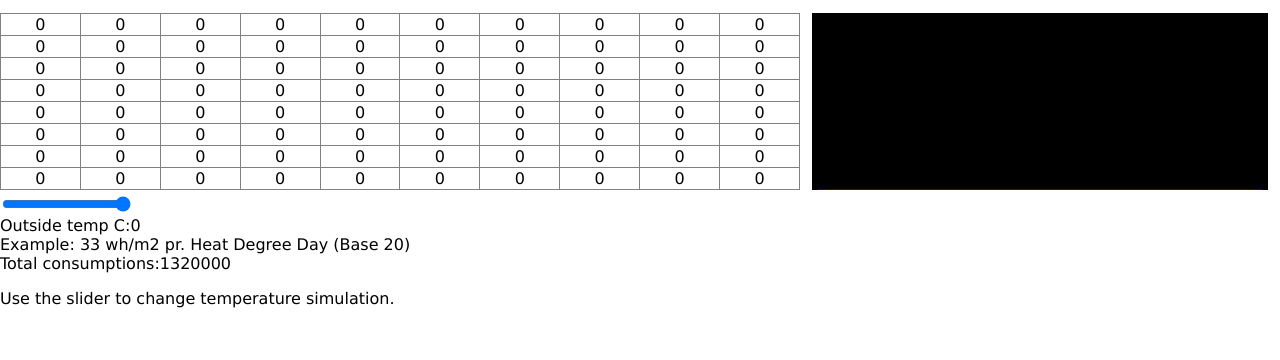
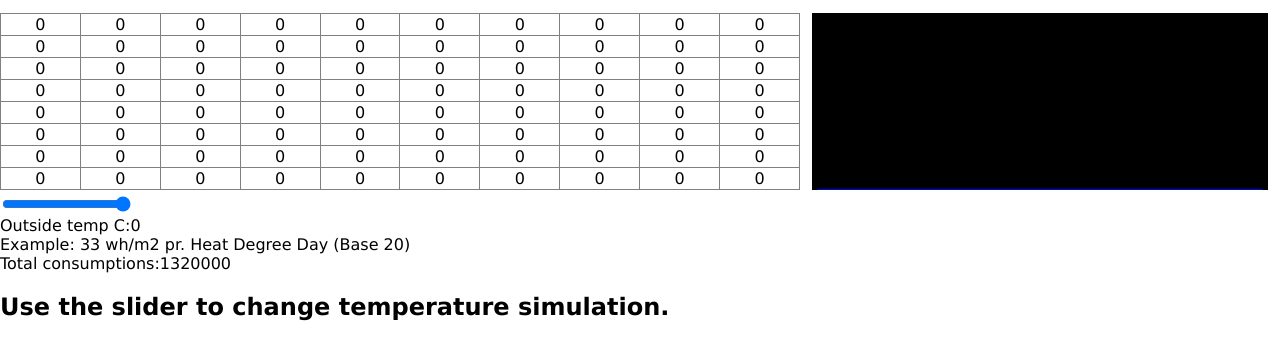
Before and after one commit to mhoey/3dbuilding, a website built with Vite: page ex4.html in a window 1280 px wide. Shown: the part 100-460 px from the top of the page. Built offline with nearby package versions, Linux system fonts and the light colour scheme.

Commit message:
Update ex4.html

```diff
--- a/ex4.html
+++ b/ex4.html
@@ -51,9 +51,9 @@
     Example: 33 wh/m2 pr. Heat Degree Day (Base 20)
   </div>
   <div>Total consumptions:<span id="ttotal">0</span></div>
-  <p>
-    Use the slider to change temperature simulation.
-  </p>
+  <h2>
+    <blink>Use the slider to change temperature simulation.</blink>
+  </h2>
   <script type="module" src="./ex4.js"></script>
   <script>
     document.querySelector("select").addEventListener("change", (e) => {
```
